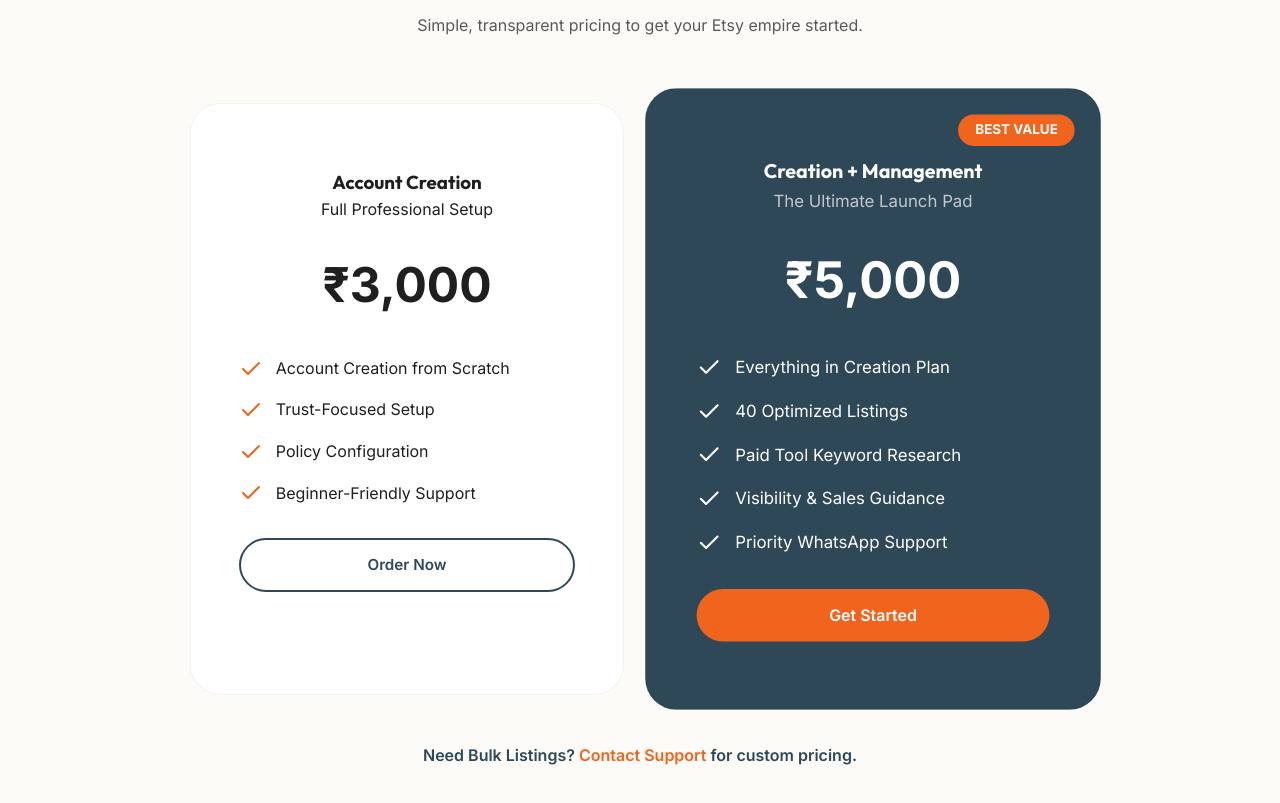
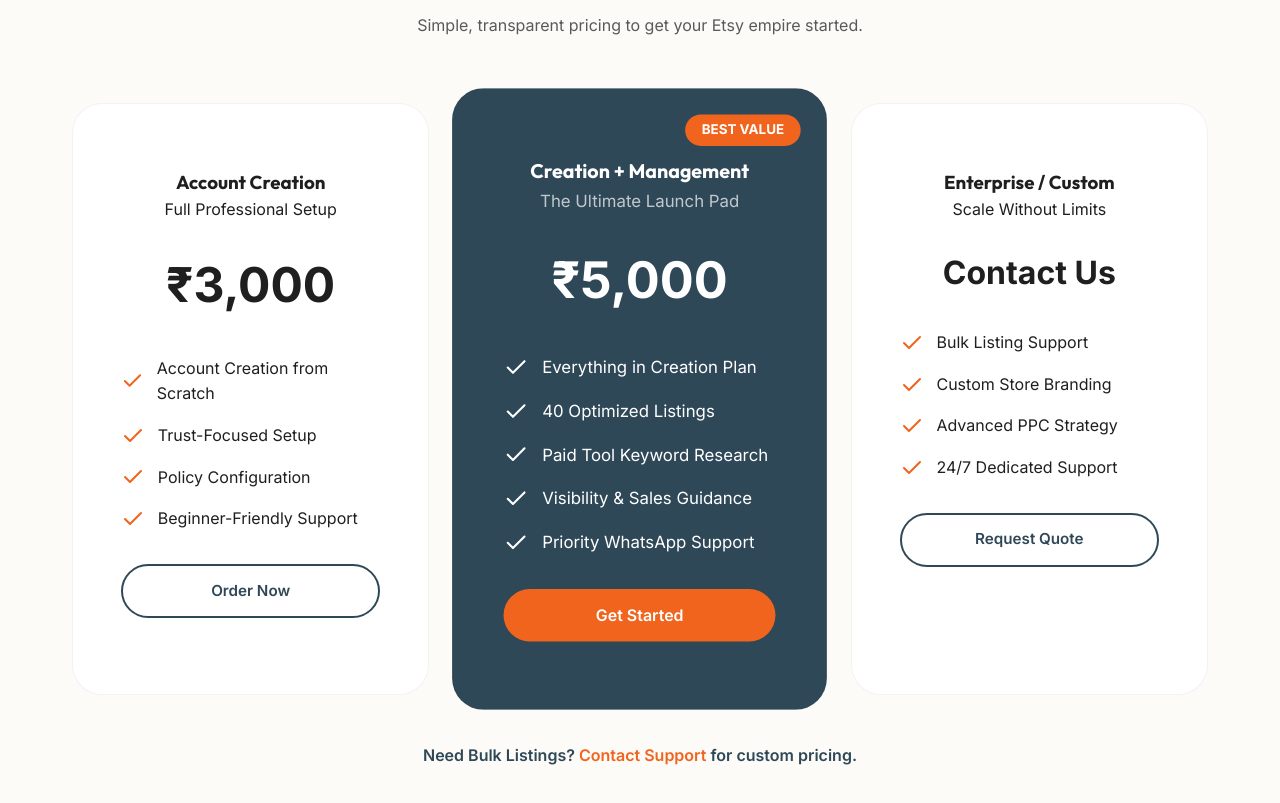
Before and after one commit to shulpextechnology-design/etsy, a website built with Vite: page index.html in a window 1280 px wide. Shown: the part 2869-3672 px from the top of the page. Built offline with nearby package versions, Linux system fonts and the light colour scheme.

Commit message:
Add 3rd pricing plan for custom requirements

```diff
--- a/index.html
+++ b/index.html
@@ -121,7 +121,7 @@
                 <h2>Affordable Investment for Growth</h2>
                 <p>Simple, transparent pricing to get your Etsy empire started.</p>
             </div>
-            <div class="pricing-grid" style="max-width: 900px; margin: 0 auto;">
+            <div class="pricing-grid" style="max-width: 1200px; margin: 0 auto;">
                 <div class="pricing-card">
                     <h3>Account Creation</h3>
                     <p>Full Professional Setup</p>
@@ -147,6 +147,18 @@
                         <li><i data-lucide="check"></i> Priority WhatsApp Support</li>
                     </ul>
                     <a href="https://wa.me/917863807008" class="btn btn-primary" style="width: 100%; display: inline-block;">Get Started</a>
+                </div>
+                <div class="pricing-card">
+                    <h3>Enterprise / Custom</h3>
+                    <p>Scale Without Limits</p>
+                    <div class="price" style="font-size: 2rem;">Contact Us</div>
+                    <ul class="pricing-features">
+                        <li><i data-lucide="check" style="color: var(--primary)"></i> Bulk Listing Support</li>
+                        <li><i data-lucide="check" style="color: var(--primary)"></i> Custom Store Branding</li>
+                        <li><i data-lucide="check" style="color: var(--primary)"></i> Advanced PPC Strategy</li>
+                        <li><i data-lucide="check" style="color: var(--primary)"></i> 24/7 Dedicated Support</li>
+                    </ul>
+                    <a href="https://wa.me/917863807008" class="btn btn-outline" style="width: 100%; display: inline-block;">Request Quote</a>
                 </div>
             </div>
             <div style="text-align: center; margin-top: 3rem;">
```
